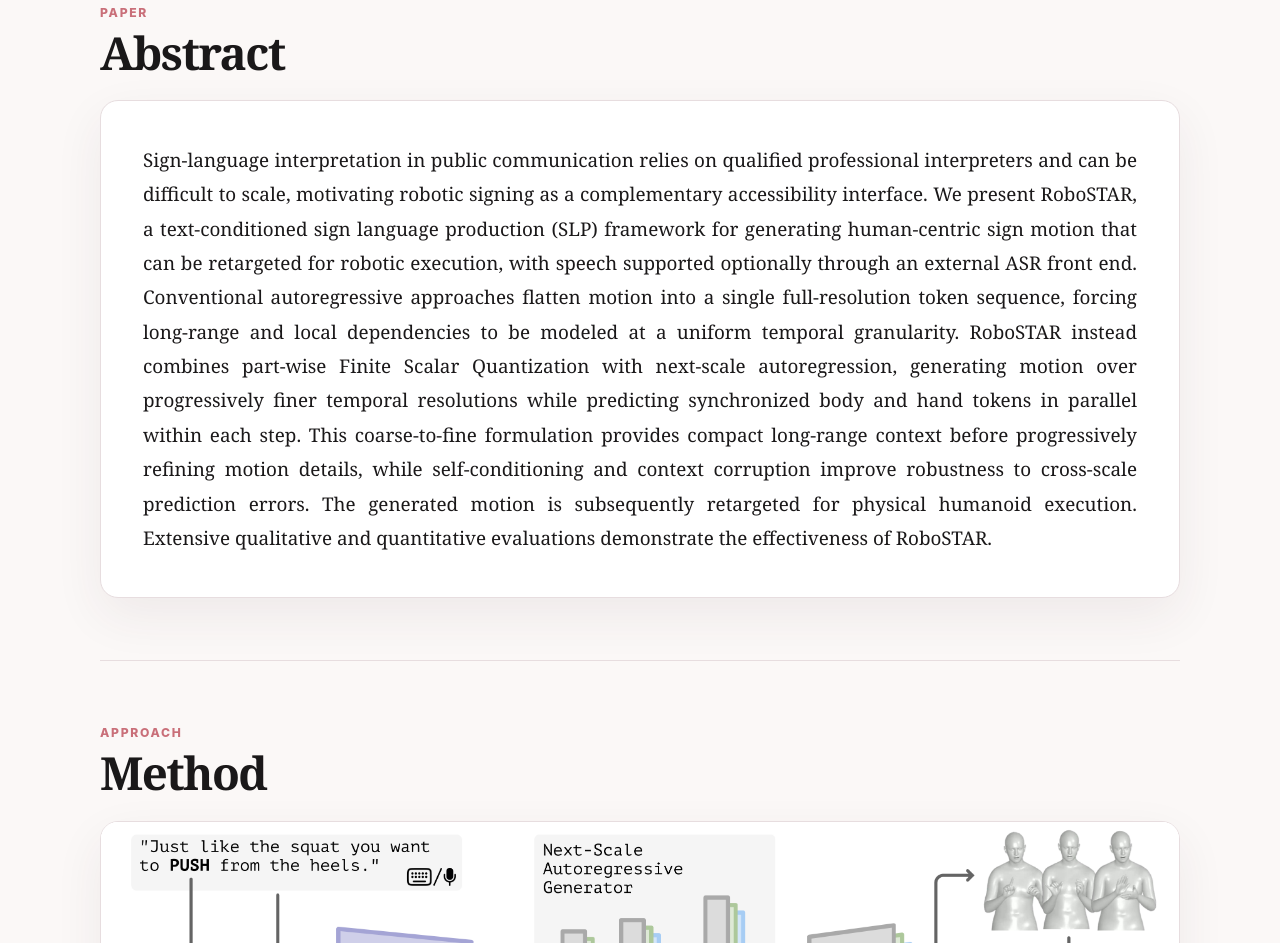
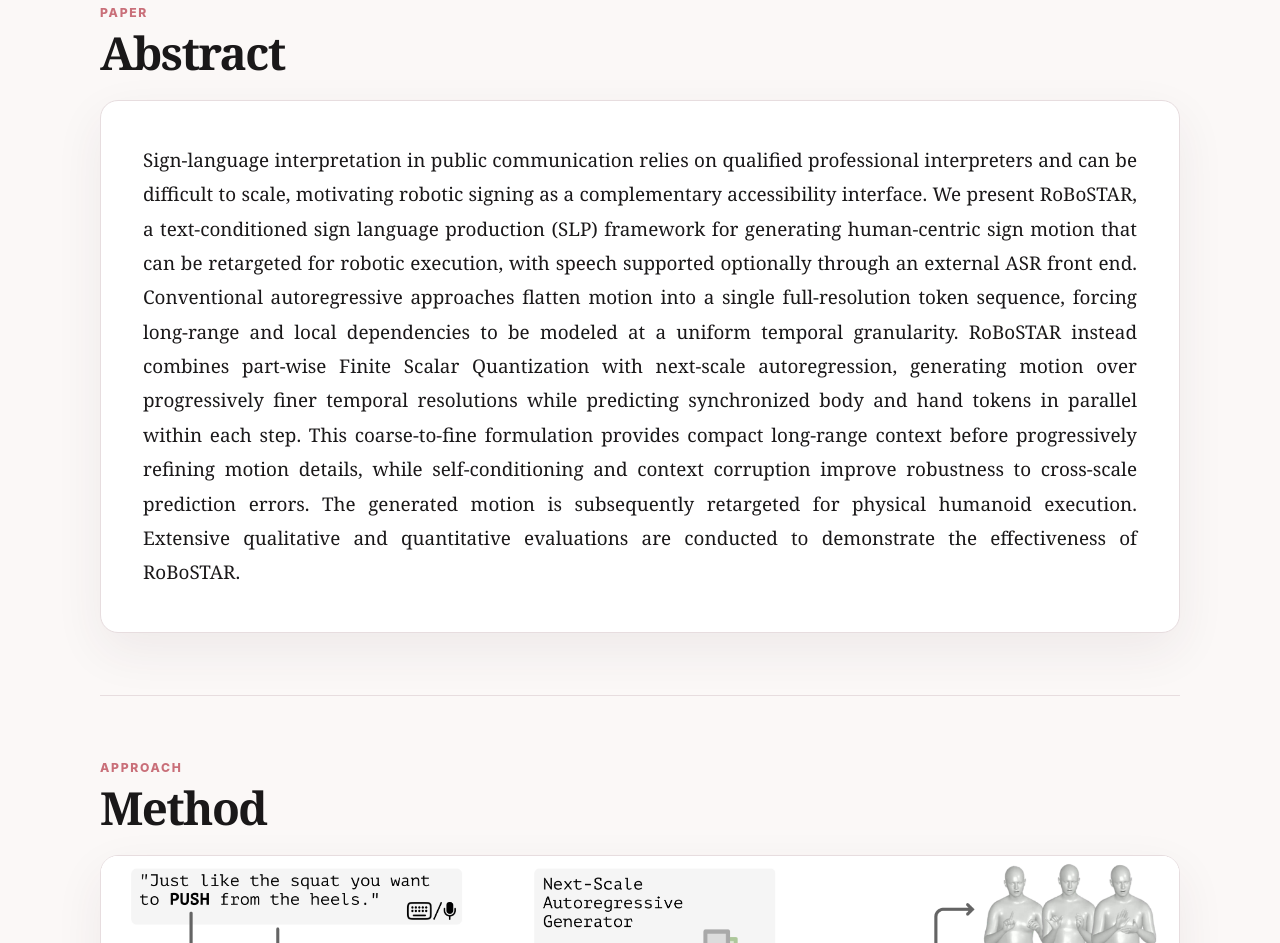
Before and after one commit to zyjOrz/RoboSTAR, a plain HTML site: page docs/index.html in a window 1280 px wide. Shown: the part 2002-2945 px from the top of the page. Drawn offline with Linux system fonts and the light colour scheme.

Commit message:
Release RoboSTAR

```diff
--- a/docs/index.html
+++ b/docs/index.html
@@ -100,24 +100,7 @@
       </div>
       <div class="prose-card">
         <p>
-          Sign-language interpretation in public communication relies on qualified professional interpreters and can
-           be difficult to scale, motivating
-robotic signing as a complementary accessibility interface. We present
-RoboSTAR, a text-conditioned sign language production (SLP) framework
-for generating human-centric sign
-motion that can be retargeted for robotic execution, with speech
-supported optionally through an external ASR front end. Conventional autoregressive approaches flatten motion into a single
-full-resolution token sequence, forcing long-range and local
-dependencies to be modeled at a uniform temporal granularity.
-RoboSTAR instead combines part-wise Finite Scalar Quantization with
-next-scale autoregression, generating motion over progressively finer
-temporal resolutions while predicting synchronized body and hand tokens
-in parallel within each step. This coarse-to-fine formulation provides
-compact long-range context before progressively refining motion details,
-while self-conditioning and context corruption improve robustness to
-cross-scale prediction errors. The generated motion is subsequently
-retargeted for physical humanoid execution. Extensive qualitative and quantitative evaluations demonstrate the
-effectiveness of RoboSTAR.
+          Sign-language interpretation in public communication relies on qualified professional interpreters and can be difficult to scale, motivating robotic signing as a complementary accessibility interface. We present RoBoSTAR, a text-conditioned sign language production (SLP) framework for generating human-centric sign motion that can be retargeted for robotic execution, with speech supported optionally through an external ASR front end. Conventional autoregressive approaches flatten motion into a single full-resolution token sequence, forcing long-range and local dependencies to be modeled at a uniform temporal granularity. RoBoSTAR instead combines part-wise Finite Scalar Quantization with next-scale autoregression, generating motion over progressively finer temporal resolutions while predicting synchronized body and hand tokens in parallel within each step. This coarse-to-fine formulation provides compact long-range context before progressively refining motion details, while self-conditioning and context corruption improve robustness to cross-scale prediction errors. The generated motion is subsequently retargeted for physical humanoid execution. Extensive qualitative and quantitative evaluations are conducted to demonstrate the effectiveness of RoBoSTAR.
         </p>
       </div>
     </section>
```
